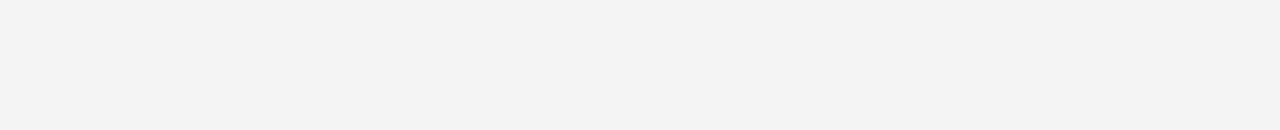
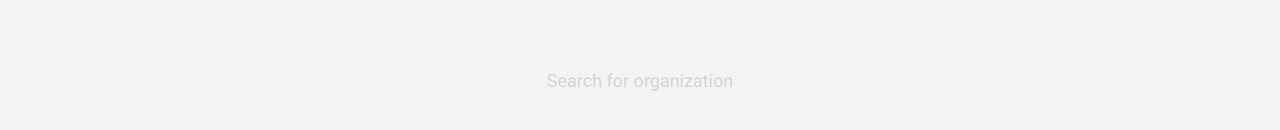
Before and after one commit to eronscode/zatec-fet, a React (Create React App) app: page / in a window 1280 px wide. Shown: the part 350-480 px from the top of the page. Built offline with nearby package versions, Linux system fonts and the light colour scheme.

Commit message:
feat: adds default container to main panel

```diff
--- a/src/components/MainPanel/index.js
+++ b/src/components/MainPanel/index.js
@@ -7,8 +7,7 @@ import Filter from "components/Filter";
 function MainPanel() {
   const { organization } = useAppContext();
 
-  return (
-    !isEmpty(organization) && (
+  return !isEmpty(organization) ? (
     <MainPanelWrapper>
       <h1>Name of organisation</h1>
       <MainPanelContainer>
@@ -28,7 +27,12 @@ function MainPanel() {
         </MainPanelRow>
       </MainPanelContainer>
     </MainPanelWrapper>
-    )
+  ) : (
+    <MainPanelWrapper className='default-container'>
+      <div>
+        <p>Search for organization</p>
+      </div>
+    </MainPanelWrapper>
   );
 }
 
--- a/src/components/MainPanel/styles.js
+++ b/src/components/MainPanel/styles.js
@@ -3,6 +3,21 @@ import { color, font } from "styles/styleUtils";
 
 export const MainPanelWrapper = styled.div`
   padding: 40px;
+  min-height: calc(100vh - 60px);
+
+  &.default-container {
+    display: flex;
+    justify-content: center;
+    align-items: center;
+    p {
+      ${font.size(18)};
+      ${font.regular}
+      line-height: 21px;
+      text-align: center;
+      color: ${color.lightGrey};
+    }
+  }
+
   h1 {
     ${font.bold}
     ${font.size(18)};
```
Lines whose indentation alone changed are shown as unchanged.
